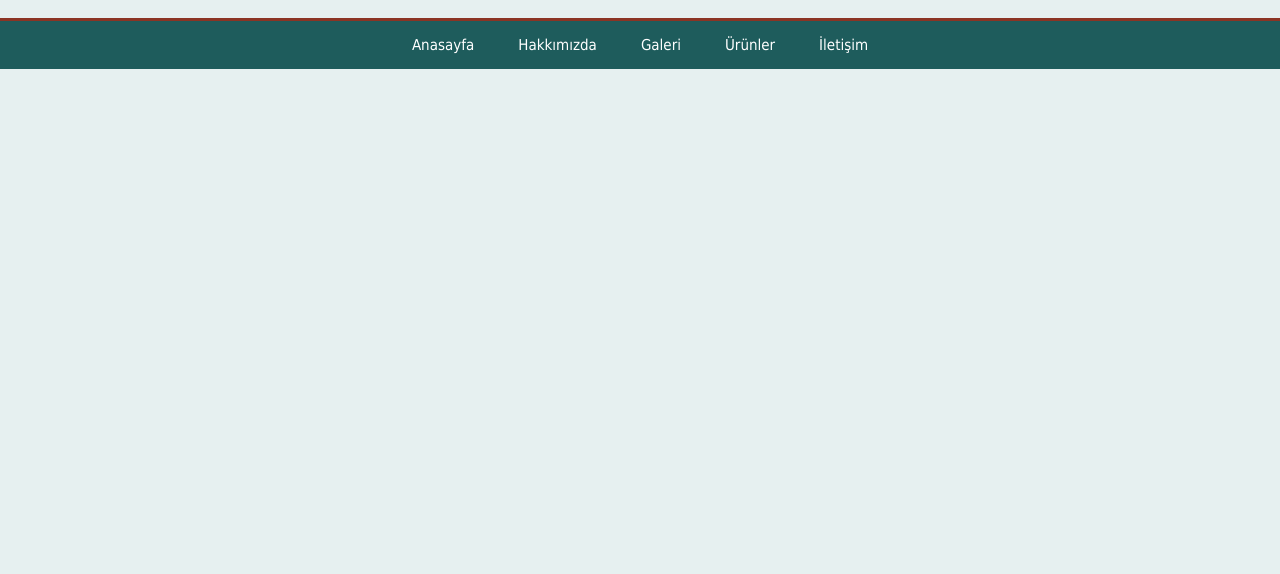
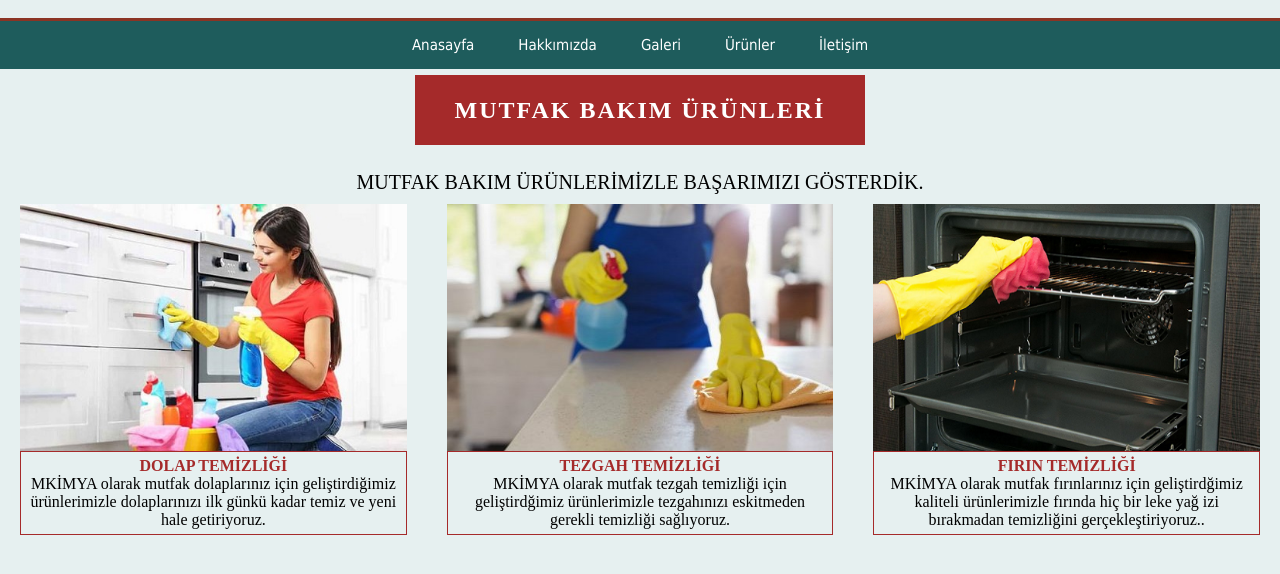
Before and after one commit to SauWebProgramming/web-page-zumrakucuk, a plain HTML site: page kitchen.html in a window 1280 px wide. Drawn offline with Linux system fonts and the light colour scheme.

Commit message:
Mutfak Bakım Ürünleri
Mutfak Bakım Ürünleri sayfasını oluşturdum.

```diff
--- a/kitchen.html
+++ b/kitchen.html
@@ -30,3 +30,149 @@
 
         </ul>
         </nav>
+
+        <section id="features" class="sectionAres">
+            <div class="featuresTop">
+                <h2 class="sectionHeader">MUTFAK BAKIM ÜRÜNLERİ</h2>
+                <p>MUTFAK BAKIM ÜRÜNLERİMİZLE BAŞARIMIZI GÖSTERDİK.</p>
+            </div>
+            <div class="featuresBody">
+                <div class="container">
+                    <div class="col3">
+                        <div class="item">
+                            <div class="zoom">
+                                <img src="mk21.jpg">
+                            </div>
+                            <div class="itemText">
+                                <h3>DOLAP TEMİZLİĞİ</h3>
+                                <p>MKİMYA olarak mutfak dolaplarınız için geliştirdiğimiz ürünlerimizle dolaplarınızı ilk günkü kadar temiz ve yeni hale getiriyoruz.</p>
+
+                            </div>
+                        </div>
+
+                    </div>
+
+                    <div class="col3">
+                        <div class="item">
+                            <div class="zoom">
+                                <img src="mk22.jpg">
+                            </div>
+                            <div class="itemText">
+                                <h3>TEZGAH TEMİZLİĞİ</h3>
+                                <p>MKİMYA olarak mutfak tezgah temizliği için geliştirdğimiz ürünlerimizle tezgahınızı eskitmeden gerekli temizliği sağlıyoruz.</p>
+
+                            </div>
+                        </div>
+
+                    </div>
+                    <div class="col3">
+                        <div class="item">
+                            <div class="zoom">
+                                <img src="mk23.png">
+                            </div>
+                            <div class="itemText">
+                                <h3>FIRIN TEMİZLİĞİ</h3>
+                                <p>MKİMYA olarak mutfak fırınlarınız için geliştirdğimiz kaliteli ürünlerimizle fırında hiç bir leke yağ izi bırakmadan temizliğini gerçekleştiriyoruz..</p>
+
+                            </div>
+                        </div>
+
+                    </div>
+
+
+
+                </div>
+            </div>
+        </section>
+        <style>
+            .container{
+                width:100%;
+                margin:0 anto;
+                display:flex;
+
+            }
+
+            .featuresBody .container{
+                justify-content: space-between;
+            }
+
+            .col3{
+                flex-grow:1;
+                width:33.33%;
+            }
+
+            .sectionHeader{
+                background:brown;
+                border-bottom:6px solid #e6f0f0;
+                border-top:6px solid #e6f0f0;;
+                height:60px;
+                color:#fff;
+                display:inline-block;
+                line-height: 60px;
+                font-size:24px;
+                padding:5px 40px;
+                letter-spacing:2px;
+                margin-bottom:20px;
+            }
+
+            .sectionArea{
+                padding:80px 0;
+            }
+
+            .featuresTop{
+                text-align: center;
+                font-size:20px;
+            }
+            .item{
+                padding:10px 20px;
+            }
+
+            .zoom{
+                position:relative;
+                overflow:hidden;
+                display: inline-block;
+                width:100%;
+                vertical-align:top;
+            }
+
+            .zoom img{
+                display: block;
+                width:100%;
+                height:auto;
+                transition: all .5s ease;
+            }
+
+            .item .itemText{
+                text-align:center;
+                padding:5px;
+                border:1px solid brown;
+            }
+
+            .item:hover .zoom img{
+               transform:scale(1.25);
+            }
+
+            .item:hover h3{
+                color:#fff;
+            }
+
+
+            .item:hover .itemText{
+                background: brown;
+                color:#fff;
+                transition:all .5s ease;
+
+            }
+
+            h1{
+                font-size:52px;
+                letter-spacing: 4px;
+                margin-bottom: 20px;
+            }
+
+            h3{
+                font-size:16px;
+                color: brown;
+                transition: all .5s ease;
+            }
+        </style>
```
Also changed, not shown: mk21.jpg (added), mk22.jpg (added), mk23.png (added).
